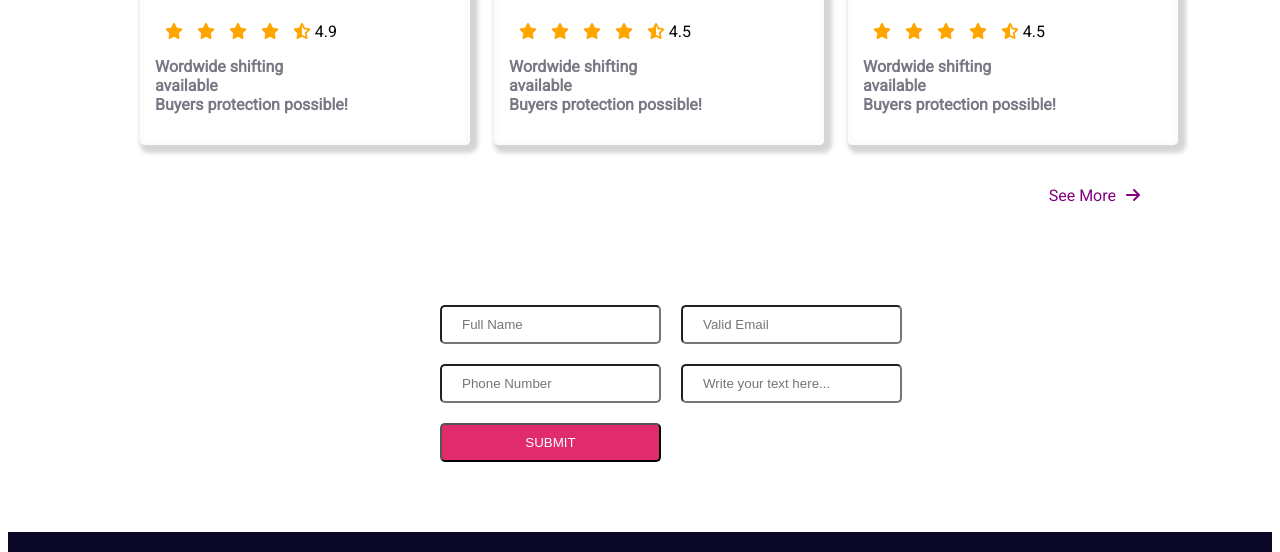
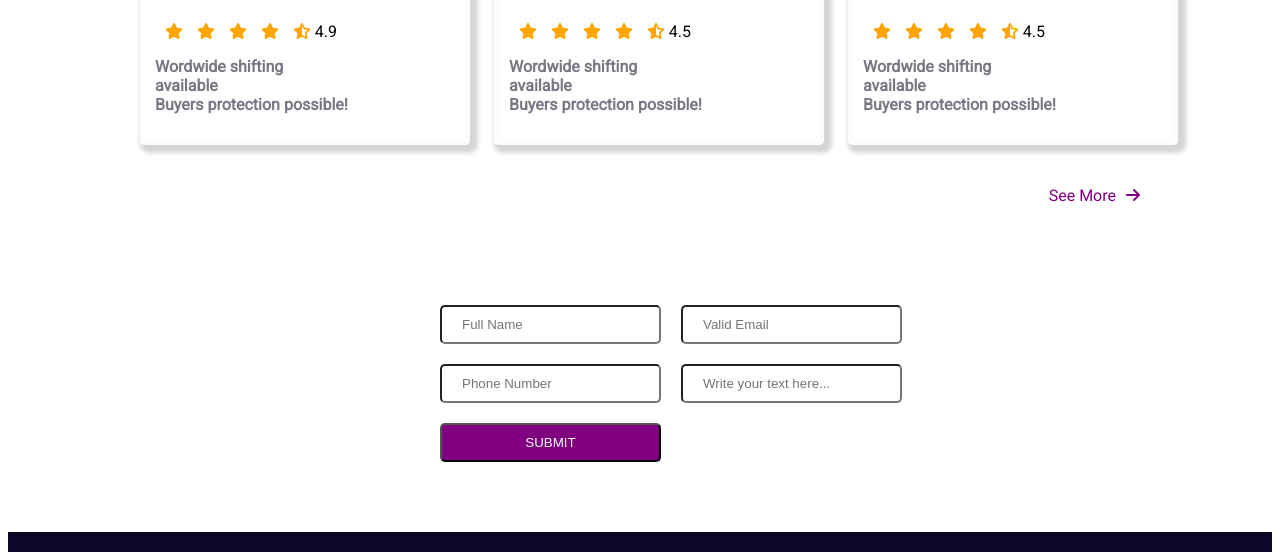
Before and after one commit to simansaim/assignment2, a plain HTML site: page index.html in a window 1280 px wide. Shown: the part 2137-2689 px from the top of the page. Drawn offline with Linux system fonts and the light colour scheme.

Commit message:
commided

```diff
--- a/style.css
+++ b/style.css
@@ -142,7 +142,7 @@ form input {
 }
 
 form .sb {
-    background-color: #E02C6D;
+    background-color: purple;
     color: #fff;
     text-transform: uppercase;
     transition: .5s;
@@ -150,7 +150,7 @@ form .sb {
 
 form .sb:hover {
     background-color: #e02c6e00;
-    color: #E02C6D;
+    color: black;
     text-transform: uppercase;
     transition: .5s;
     cursor: pointer;
```
